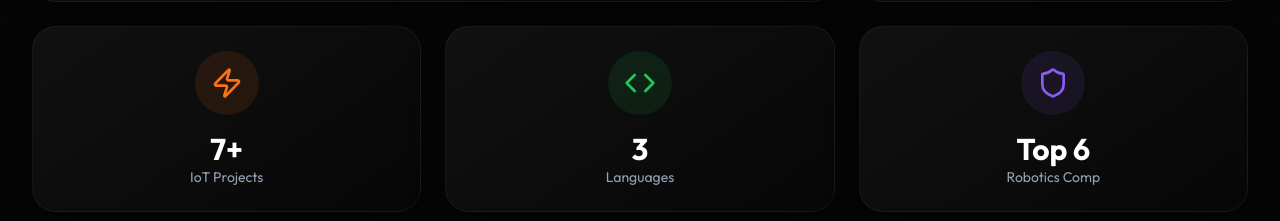
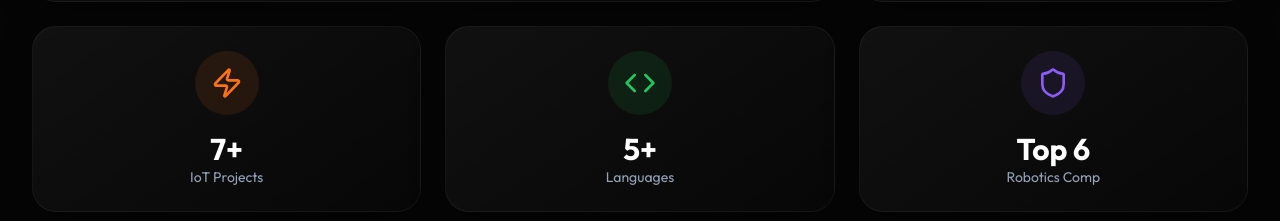
Before and after one commit to onlyarta56732-afk/adhitya-portfolio, a React (Vite) app: page / in a window 1280 px wide. Shown: the part 1324-1545 px from the top of the page. Built offline with nearby package versions, Linux system fonts and the light colour scheme.

Commit message:
menambah sertifikat gambar

```diff
--- a/components/About.tsx
+++ b/components/About.tsx
@@ -87,7 +87,7 @@
             <div className="w-16 h-16 rounded-full bg-green-500/10 flex items-center justify-center text-green-500 mb-4">
               <Code size={32} />
             </div>
-            <div className="text-3xl font-bold text-white">3</div>
+            <div className="text-3xl font-bold text-white">5+</div>
             <div className="text-slate-400 text-sm">Languages</div>
           </motion.div>
 
```
